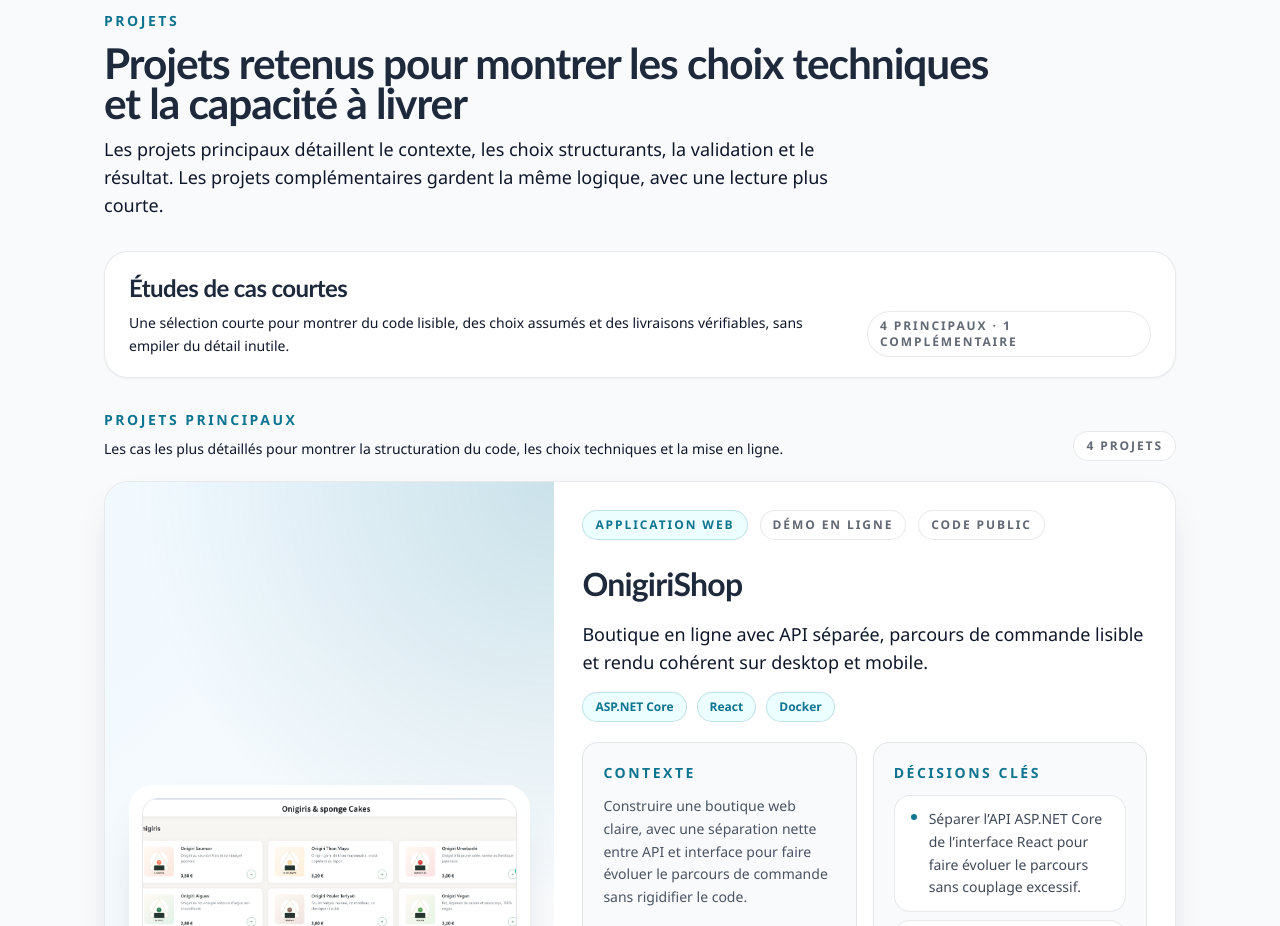
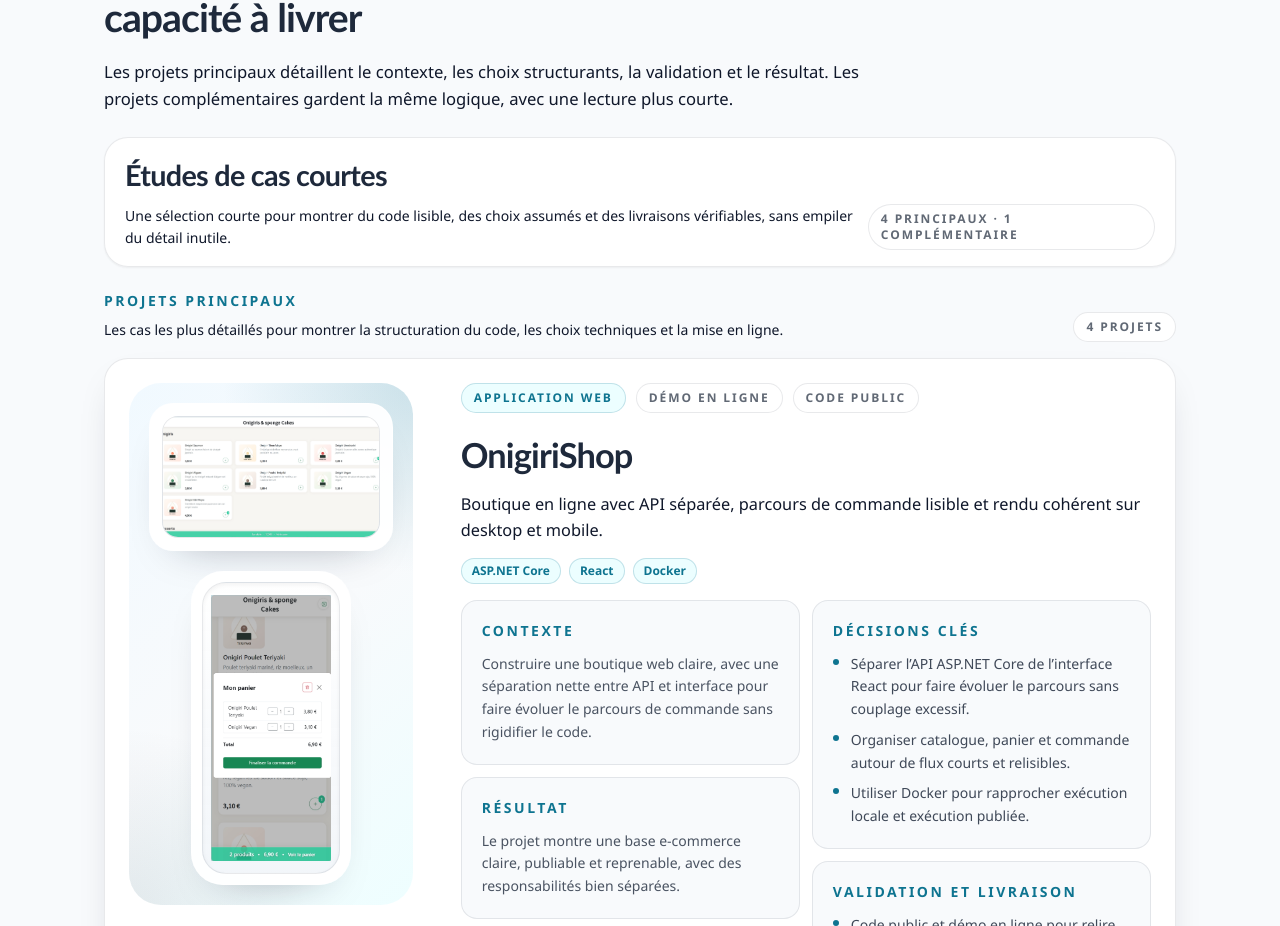
Before and after one commit to arnaud-wissart-lab/Portfolio, a React (Vite) app: page / in a window 1280 px wide. Shown: the part 1874-2800 px from the top of the page. Built offline with nearby package versions, Linux system fonts and the light colour scheme; no server answers.

Commit message:
Optimiser la densité visuelle du portfolio

```diff
--- a/src/App.tsx
+++ b/src/App.tsx
@@ -77,21 +77,21 @@
       <main
         id="main-content"
         tabIndex={-1}
-        className="mx-auto flex w-full max-w-6xl flex-col gap-16 px-5 pb-20 pt-10 sm:px-8 sm:pt-12 lg:px-10 lg:gap-20"
+        className="mx-auto flex w-full max-w-6xl flex-col gap-14 px-5 pb-16 pt-8 sm:px-8 sm:pt-10 lg:px-10 lg:gap-16"
       >
         <section id="hero" className="section-shell">
-          <div className="grid gap-6 lg:grid-cols-[minmax(0,1.18fr)_minmax(320px,0.82fr)] lg:items-start lg:gap-8">
-            <div className="space-y-6">
+          <div className="grid gap-5 lg:grid-cols-[minmax(0,1.18fr)_minmax(320px,0.82fr)] lg:items-start lg:gap-7">
+            <div className="space-y-5">
               <p className="pill-accent">{siteConfig.heroBadge}</p>
 
-              <div className="space-y-5">
-                <h1 className="max-w-4xl font-display text-4xl font-semibold tracking-tight leading-tight text-slate sm:text-5xl lg:text-[3.85rem]">
+              <div className="space-y-4">
+                <h1 className="max-w-4xl font-display text-[2.3rem] font-semibold leading-tight tracking-tight text-slate sm:text-[3rem] lg:text-[3.55rem]">
                   {siteConfig.headline}
                 </h1>
-                <p className="max-w-3xl text-lg font-medium leading-relaxed text-slate/90 sm:text-2xl">
+                <p className="max-w-3xl text-[1.05rem] font-medium leading-relaxed text-slate/90 sm:text-[1.35rem]">
                   {siteConfig.valueProposition}
                 </p>
-                <p className="max-w-3xl text-base leading-relaxed text-slate/82 sm:text-lg">
+                <p className="max-w-3xl text-[0.98rem] leading-relaxed text-slate/82 sm:text-[1.02rem]">
                   {siteConfig.heroDescription}
                 </p>
               </div>
@@ -112,9 +112,9 @@
               </div>
             </div>
 
-            <div className="surface-panel p-6 sm:p-7">
+            <div className="surface-panel p-5 sm:p-6">
               <p className="section-kicker">Situations traitées</p>
-              <ul className="mt-5 space-y-4">
+              <ul className="mt-4 space-y-3.5">
                 {siteConfig.heroFocus.map((focus) => (
                   <li key={focus} className="flex gap-3">
                     <span className="mt-2 h-2 w-2 shrink-0 rounded-full bg-accent" />
@@ -125,7 +125,7 @@
                 ))}
               </ul>
 
-              <div className="surface-subtle mt-6 px-4 py-4 sm:px-5">
+              <div className="surface-subtle mt-5 px-4 py-4 sm:px-5">
                 <p className="text-sm font-semibold text-slate">
                   Résultat attendu
                 </p>
@@ -137,11 +137,11 @@
             </div>
           </div>
 
-          <ul className="surface-panel grid gap-3 p-4 sm:grid-cols-2 sm:p-5 xl:grid-cols-4">
+          <ul className="surface-panel grid gap-2.5 p-4 sm:grid-cols-2 sm:p-5 xl:grid-cols-4">
             {siteConfig.heroProofs.map((proof) => (
               <li
                 key={proof}
-                className="surface-subtle px-4 py-3 text-sm font-medium leading-relaxed text-slate/85"
+                className="surface-subtle px-4 py-2.5 text-sm font-medium leading-relaxed text-slate/85"
               >
                 {proof}
               </li>
@@ -166,7 +166,7 @@
               {siteConfig.interventionAreas.map((interventionArea) => (
                 <article
                   key={interventionArea.title}
-                  className="surface-card p-6 sm:p-7"
+                  className="surface-card p-5 sm:p-6"
                 >
                   <h3 className="font-display text-xl font-semibold tracking-tight text-slate">
                     {interventionArea.title}
@@ -192,9 +192,9 @@
             description="Les projets principaux détaillent le contexte, les choix structurants, la validation et le résultat. Les projets complémentaires gardent la même logique, avec une lecture plus courte."
           />
 
-          <div className="surface-panel flex flex-col gap-4 px-5 py-5 sm:flex-row sm:items-end sm:justify-between sm:px-6">
+          <div className="surface-panel flex flex-col gap-3 px-4 py-4 sm:flex-row sm:items-end sm:justify-between sm:px-5">
             <div>
-              <h3 className="font-display text-2xl font-semibold tracking-tight text-slate">
+              <h3 className="font-display text-[1.6rem] font-semibold tracking-tight text-slate sm:text-[1.8rem]">
                 Études de cas courtes
               </h3>
               <p className="mt-2 max-w-3xl text-sm leading-relaxed text-slate/82">
@@ -206,8 +206,8 @@
             <p className="pill-muted">{projectsSummaryLabel}</p>
           </div>
 
-          <div className="space-y-8">
-            <div className="space-y-5">
+          <div className="space-y-6">
+            <div className="space-y-4">
               <div className="flex flex-col gap-2 sm:flex-row sm:items-end sm:justify-between">
                 <div>
                   <p className="section-kicker">Projets principaux</p>
@@ -219,7 +219,7 @@
                 <p className="pill-muted">{primaryProjects.length} projets</p>
               </div>
 
-              <div className="space-y-5">
+              <div className="space-y-4">
                 {primaryProjects.map((project) => (
                   <ProjectCard
                     key={project.slug}
@@ -231,7 +231,7 @@
             </div>
 
             {secondaryProjects.length > 0 ? (
-              <div className="space-y-5">
+              <div className="space-y-4">
                 <div className="flex flex-col gap-2 sm:flex-row sm:items-end sm:justify-between">
                   <div>
                     <p className="section-kicker">Projets complémentaires</p>
@@ -246,7 +246,7 @@
                   </p>
                 </div>
 
-                <div className="grid gap-5 xl:grid-cols-2">
+                <div className="grid gap-4 xl:grid-cols-2">
                   {secondaryProjects.map((project) => (
                     <ProjectCard
                       key={project.slug}
@@ -277,7 +277,7 @@
               {siteConfig.workMethodSteps.map((workMethodStep, index) => (
                 <li
                   key={workMethodStep.title}
-                  className="surface-card p-6 sm:p-7"
+                  className="surface-card p-5 sm:p-6"
                 >
                   <div className="inline-flex h-10 w-10 items-center justify-center rounded-full border border-accent/20 bg-accentSoft text-sm font-semibold text-accent">
                     {index + 1}
@@ -317,7 +317,7 @@
                   <section
                     key={skillGroup.title}
                     aria-labelledby={skillGroupId}
-                    className="surface-card p-6 sm:p-7"
+                    className="surface-card p-5 sm:p-6"
                   >
                     <h3
                       id={skillGroupId}
@@ -358,7 +358,7 @@
             description="Un échange court suffit pour cadrer un existant, un point de structure ou une livraison à sécuriser."
           />
 
-          <div className="surface-card p-6 sm:p-8">
+          <div className="surface-card p-5 sm:p-6">
             <div className="flex flex-col gap-6 lg:flex-row lg:items-center lg:justify-between">
               <div className="max-w-2xl">
                 <p className="pill-accent">Premier échange</p>
--- a/src/components/ProjectCard.tsx
+++ b/src/components/ProjectCard.tsx
@@ -1,4 +1,4 @@
-import { useState, type SyntheticEvent } from 'react'
+import { useState, type ReactNode, type SyntheticEvent } from 'react'
 import type { Project } from '../data/projects'
 
 const FALLBACK_IMAGE = '/assets/avatar-placeholder.jpg'
@@ -22,6 +22,12 @@
 type ProjectActionsProps = {
   project: Project
   compact?: boolean
+}
+
+type ProjectDetailBlockProps = {
+  title: string
+  compact?: boolean
+  children: ReactNode
 }
 
 function ProjectActions({
@@ -54,6 +60,19 @@
           Voir le code source
         </a>
       ) : null}
+    </div>
+  )
+}
+
+function ProjectDetailBlock({
+  title,
+  compact = false,
+  children,
+}: ProjectDetailBlockProps) {
+  return (
+    <div className={`surface-subtle self-start ${compact ? 'p-4' : 'p-4 sm:p-5'}`}>
+      <p className="section-kicker">{title}</p>
+      <div className="mt-3">{children}</div>
     </div>
   )
 }
@@ -91,10 +110,9 @@
     : ''
 
   return (
+    <div className={compact ? 'p-4 sm:p-5' : 'p-4 sm:p-5 lg:p-6'}>
       <div
-      className={`relative flex h-full flex-col justify-center overflow-hidden bg-[linear-gradient(140deg,rgba(240,249,255,0.95)_0%,rgba(248,250,252,0.98)_52%,rgba(236,254,255,0.9)_100%)] ${
-        compact ? 'p-4 sm:p-5' : 'p-4 sm:p-6'
-      }`}
+        className="relative overflow-hidden rounded-[2rem] bg-[linear-gradient(140deg,rgba(240,249,255,0.95)_0%,rgba(248,250,252,0.98)_52%,rgba(236,254,255,0.9)_100%)] p-4 sm:p-5"
       >
         <div
           className="absolute inset-0 bg-[radial-gradient(circle_at_top_right,rgba(14,116,144,0.18),transparent_32%),radial-gradient(circle_at_bottom_left,rgba(15,23,42,0.08),transparent_30%)]"
@@ -102,13 +120,13 @@
         />
 
         {hasSecondaryImage ? (
-        <div className="relative flex h-full flex-col items-center justify-center gap-4 sm:gap-5">
+          <div className="relative flex flex-col items-center justify-center gap-4 sm:gap-5">
             <a
               href={imageSrc}
               target="_blank"
               rel="noreferrer"
               aria-label={primaryImageLinkLabel}
-            className="block w-full max-w-[30rem] cursor-zoom-in overflow-hidden rounded-3xl border border-white/80 bg-white/95 p-3 shadow-[0_20px_45px_-30px_rgba(15,23,42,0.4)]"
+              className="block w-full max-w-[26rem] cursor-zoom-in overflow-hidden rounded-3xl border border-white/80 bg-white/95 p-3 shadow-[0_20px_45px_-30px_rgba(15,23,42,0.4)]"
             >
               <div className="relative overflow-hidden rounded-2xl border border-slate/10 bg-[linear-gradient(180deg,rgba(255,255,255,0.98)_0%,rgba(241,245,249,0.92)_100%)] shadow-inner aspect-[16/9]">
                 <img
@@ -132,7 +150,7 @@
               target="_blank"
               rel="noreferrer"
               aria-label={secondaryImageLinkLabel}
-            className="block w-full max-w-[10.5rem] cursor-zoom-in overflow-hidden rounded-[2rem] border border-white/80 bg-white/95 p-2.5 shadow-[0_20px_45px_-30px_rgba(15,23,42,0.4)] sm:max-w-[11.5rem]"
+              className="block w-full max-w-[9.5rem] cursor-zoom-in overflow-hidden rounded-[2rem] border border-white/80 bg-white/95 p-2.5 shadow-[0_20px_45px_-30px_rgba(15,23,42,0.4)] sm:max-w-[10rem]"
             >
               <div className="relative overflow-hidden rounded-[1.5rem] border border-slate/10 bg-[linear-gradient(180deg,rgba(255,255,255,0.98)_0%,rgba(241,245,249,0.92)_100%)] shadow-inner aspect-[9/19]">
                 <img
@@ -147,9 +165,9 @@
             </a>
           </div>
         ) : (
-        <div className="relative overflow-hidden rounded-3xl border border-white/80 bg-white/95 p-3 shadow-[0_20px_45px_-30px_rgba(15,23,42,0.4)]">
+          <div className="relative mx-auto w-full max-w-[26rem] overflow-hidden rounded-3xl border border-white/80 bg-white/95 p-3 shadow-[0_20px_45px_-30px_rgba(15,23,42,0.4)]">
             <div className={`relative overflow-hidden rounded-2xl border border-slate/10 bg-[linear-gradient(180deg,rgba(255,255,255,0.98)_0%,rgba(241,245,249,0.92)_100%)] shadow-inner ${
-            compact ? 'aspect-[16/8.4]' : 'aspect-[16/9]'
+              compact ? 'aspect-[16/8.8]' : 'aspect-[16/9.2]'
             }`}>
               <a
                 href={imageSrc}
@@ -175,6 +193,7 @@
             </div>
           </div>
         )}
+      </div>
     </div>
   )
 }
@@ -216,11 +235,11 @@
       <div
         className={`grid gap-0 ${
           compact
-            ? 'lg:grid-cols-[minmax(240px,0.74fr)_minmax(0,1.26fr)] lg:items-stretch'
-            : 'lg:grid-cols-[minmax(300px,0.84fr)_minmax(0,1.16fr)] lg:items-stretch'
+            ? 'xl:grid-cols-[minmax(220px,0.58fr)_minmax(0,1.42fr)] xl:items-start'
+            : 'xl:grid-cols-[minmax(250px,0.62fr)_minmax(0,1.38fr)] xl:items-start'
         }`}
       >
-        <div className="border-b border-slate/10 lg:h-full lg:border-b-0">
+        <div className="border-b border-slate/10 xl:self-start xl:border-b-0">
           <ProjectMedia
             project={project}
             imageSrc={imageSrc}
@@ -233,24 +252,32 @@
           />
         </div>
 
-        <div className={`flex flex-col ${compact ? 'gap-4 p-5 sm:p-6' : 'gap-5 p-5 sm:p-7'}`}>
-          <div className={`flex flex-wrap items-center ${compact ? 'gap-2.5' : 'gap-3'}`}>
+        <div
+          className={`flex flex-col ${
+            compact ? 'gap-4 p-4 sm:p-5' : 'gap-4 p-4 sm:p-5 lg:p-6'
+          }`}
+        >
+          <div
+            className={`flex flex-wrap items-center ${
+              compact ? 'gap-2' : 'gap-2.5'
+            }`}
+          >
             <span className="pill-accent">{project.typeLabel}</span>
             <span className="pill-muted">{getProjectAvailabilityLabel(project)}</span>
             <span className="pill-muted">{getProjectSourceLabel(project)}</span>
           </div>
 
-          <div className={compact ? 'space-y-2.5' : 'space-y-3'}>
+          <div className={compact ? 'space-y-2' : 'space-y-2.5'}>
             <h3
               className={`font-display font-semibold tracking-tight text-slate ${
-                compact ? 'text-2xl sm:text-[1.75rem]' : 'text-[1.85rem] sm:text-[2rem]'
+                compact ? 'text-[1.7rem] sm:text-[1.85rem]' : 'text-[1.9rem] sm:text-[2.15rem]'
               }`}
             >
               {project.name}
             </h3>
             <p
               className={`max-w-3xl leading-relaxed text-slate/88 ${
-                compact ? 'text-[0.96rem]' : 'text-base sm:text-lg'
+                compact ? 'text-[0.95rem]' : 'text-[0.98rem] sm:text-[1.02rem]'
               }`}
             >
               {project.tagline}
@@ -264,17 +291,24 @@
             </ul>
           </div>
 
-          <div className={`grid ${compact ? 'gap-3 md:grid-cols-2' : 'gap-4 lg:grid-cols-2'}`}>
-            <div className="surface-subtle p-4 sm:p-5">
-              <p className="section-kicker">Contexte</p>
-              <p className="mt-3 text-sm leading-relaxed text-slate/80">
+          <div className="grid gap-3 lg:grid-cols-2">
+            <div className="grid content-start gap-3">
+              <ProjectDetailBlock title="Contexte" compact={compact}>
+                <p className="text-sm leading-relaxed text-slate/80">
                   {project.context}
                 </p>
+              </ProjectDetailBlock>
+
+              <ProjectDetailBlock title="Résultat" compact={compact}>
+                <p className="text-sm leading-relaxed text-slate/80">
+                  {project.result}
+                </p>
+              </ProjectDetailBlock>
             </div>
 
-            <div className="surface-subtle p-4 sm:p-5">
-              <p className="section-kicker">Décisions clés</p>
-              <ul className="mt-3 grid gap-2 text-sm leading-relaxed text-slate/85">
+            <div className="grid content-start gap-3">
+              <ProjectDetailBlock title="Décisions clés" compact={compact}>
+                <ul className="grid gap-2 text-sm leading-relaxed text-slate/85">
                   {visibleKeyDecisions.map((decision) => (
                     <li key={`${project.slug}-${decision}`} className="detail-item">
                       <span className="mt-1.5 h-1.5 w-1.5 shrink-0 rounded-full bg-accent" />
@@ -282,15 +316,13 @@
                     </li>
                   ))}
                 </ul>
-            </div>
+              </ProjectDetailBlock>
 
-            <div className="surface-subtle p-4 sm:p-5">
-              <p className="section-kicker">Validation et livraison</p>
-              <ul
-                className={`mt-3 grid gap-2 text-sm leading-relaxed text-slate/85 ${
-                  compact ? '' : 'sm:grid-cols-2 lg:grid-cols-1'
-                }`}
+              <ProjectDetailBlock
+                title="Validation et livraison"
+                compact={compact}
               >
+                <ul className="grid gap-2 text-sm leading-relaxed text-slate/85">
                   {visibleQualityAndDelivery.map((qualitySignal) => (
                     <li
                       key={`${project.slug}-${qualitySignal}`}
@@ -301,13 +333,7 @@
                     </li>
                   ))}
                 </ul>
-            </div>
-
-            <div className="surface-subtle p-4 sm:p-5">
-              <p className="section-kicker">Résultat</p>
-              <p className="mt-3 text-sm leading-relaxed text-slate/80">
-                {project.result}
-              </p>
+              </ProjectDetailBlock>
             </div>
           </div>
 
--- a/src/components/SectionTitle.tsx
+++ b/src/components/SectionTitle.tsx
@@ -12,18 +12,16 @@
   titleId,
 }: SectionTitleProps) {
   return (
-    <div className="max-w-4xl space-y-3">
-      <p className="section-kicker">
-        {eyebrow}
-      </p>
+    <div className="max-w-4xl space-y-2.5 sm:space-y-3">
+      <p className="section-kicker">{eyebrow}</p>
       <h2
         id={titleId}
-        className="font-display text-3xl font-semibold tracking-tight text-slate sm:text-4xl lg:text-[2.65rem]"
+        className="font-display text-[1.9rem] font-semibold tracking-tight text-slate sm:text-[2.2rem] lg:text-[2.45rem]"
       >
         {title}
       </h2>
       {description ? (
-        <p className="max-w-3xl text-base leading-relaxed text-slate/82 sm:text-lg">
+        <p className="max-w-3xl text-[0.98rem] leading-relaxed text-slate/82 sm:text-[1.04rem]">
           {description}
         </p>
       ) : null}
--- a/src/index.css
+++ b/src/index.css
@@ -48,7 +48,7 @@
 
 @layer components {
   .section-shell {
-    @apply space-y-6 sm:space-y-8;
+    @apply space-y-5 sm:space-y-6;
   }
 
   .surface-card {
@@ -93,15 +93,15 @@
   }
 
   .tag-list {
-    @apply flex flex-wrap gap-2.5;
+    @apply flex flex-wrap gap-2;
   }
 
   .tag-item {
-    @apply rounded-full border border-accent/20 bg-accentSoft px-3 py-1.5 text-xs font-semibold text-accent;
+    @apply rounded-full border border-accent/20 bg-accentSoft px-2.5 py-1 text-xs font-semibold text-accent;
   }
 
   .detail-item {
-    @apply flex gap-3 rounded-2xl border border-slate/10 bg-white px-4 py-3;
+    @apply flex gap-3;
   }
 }
 
```
Lines whose indentation alone changed are shown as unchanged.
